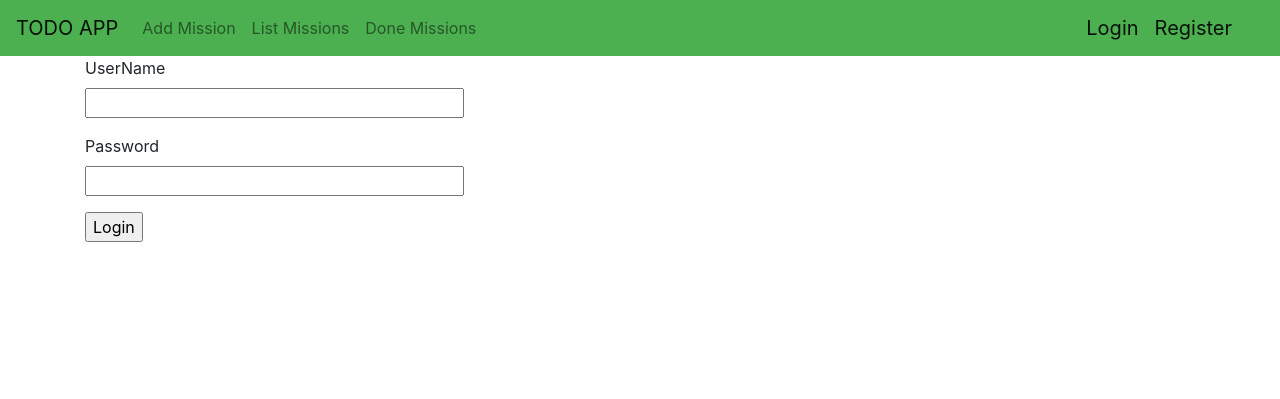
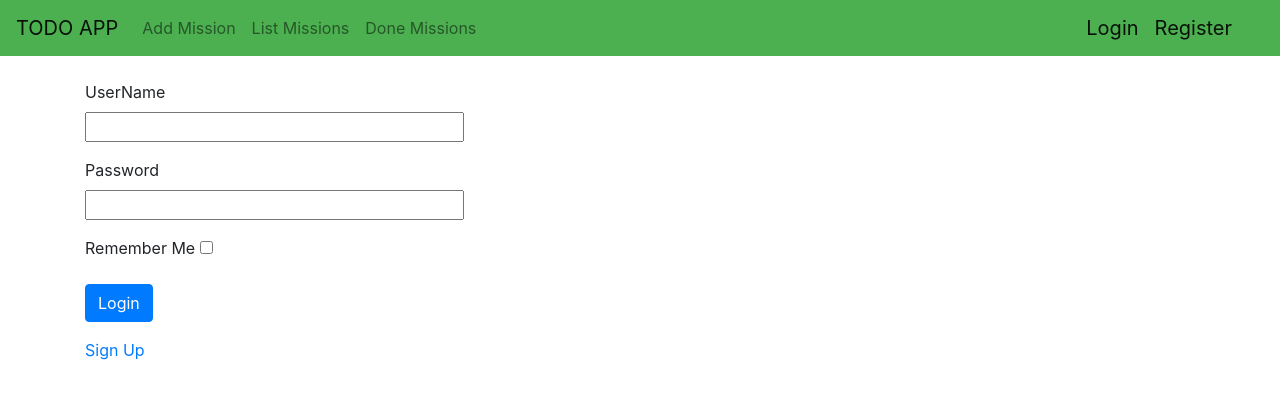
Before and after one commit to FaridJunior/todo-app, a Flask app: page /login in a window 1280 px wide. Shown: the top 399 px of the page. Run offline with Flask 2, Linux system fonts and the light colour scheme; some libraries are stand-ins or nearby versions.

Commit message:
add remmeber me and two links

```diff
--- a/todo/templates/base.html
+++ b/todo/templates/base.html
@@ -50,6 +50,7 @@
     {%endwith%}
     <div class="row">
         <div class="col-9">
+          <br>
             {%block content%}
             {% endblock %}
           </div>
--- a/todo/users/forms.py
+++ b/todo/users/forms.py
@@ -1,19 +1,22 @@
 from flask_wtf import FlaskForm
-from wtforms import SubmitField, StringField, PasswordField
-from wtforms.validators import DataRequired ,ValidationError
+from wtforms import SubmitField, StringField, PasswordField, BooleanField
+from wtforms.validators import DataRequired, ValidationError
 from .models import User
 
 
 class LoginForm(FlaskForm):
     username = StringField('UserName', validators=[DataRequired()])
     password = PasswordField('Password', validators=[DataRequired()])
+    remember = BooleanField('Remember Me')
     submit = SubmitField('Login')
+
+
 class RegisterForm(FlaskForm):
     username = StringField('UserName', validators=[DataRequired()])
     password = PasswordField('Password', validators=[DataRequired()])
     submit = SubmitField('Register')
 
-    def Validate_username(self,username):
-        user = User.query.filter_by(username = username.data).first()
-        if  user is not None:
+    def Validate_username(self, username):
+        user = User.query.filter_by(username=username.data).first()
+        if user is not None:
             raise ValidationError('use another user name')
--- a/todo/users/routes.py
+++ b/todo/users/routes.py
@@ -33,7 +33,7 @@ def login():
         user =  User.query.filter_by(username= form.username.data).first()
         if user is not None and  user.check_password(form.username.data) is not False:
             flash('user login')
-            login_user(user)
+            login_user(user,remember=form.remember.data)
             return redirect(url_for('mission.add_mission'))
         else :
             flash("please enter true user name and pass")
--- a/todo/users/templates/login.html
+++ b/todo/users/templates/login.html
@@ -16,6 +16,11 @@
         <span style="color: red;">[{{ error }}]</span>
         {% endfor %}
     </p>
-    <p>{{ form.submit() }}</p>
+    <p>
+        {{ form.remember.label }}
+        {{form.remember()}}
+    </p>
+    <p>{{ form.submit(class="btn btn-primary",) }}</p>
 </form>
+<a href="{{url_for('user.register')}}">Sign Up</a>
 {%endblock%}
--- a/todo/users/templates/register.html
+++ b/todo/users/templates/register.html
@@ -18,4 +18,5 @@
     </p>
     <p>{{ form.submit() }}</p>
 </form>
+have account : <a href="{{url_for('user.register')}}">Login In</a>
 {%endblock%}
```
